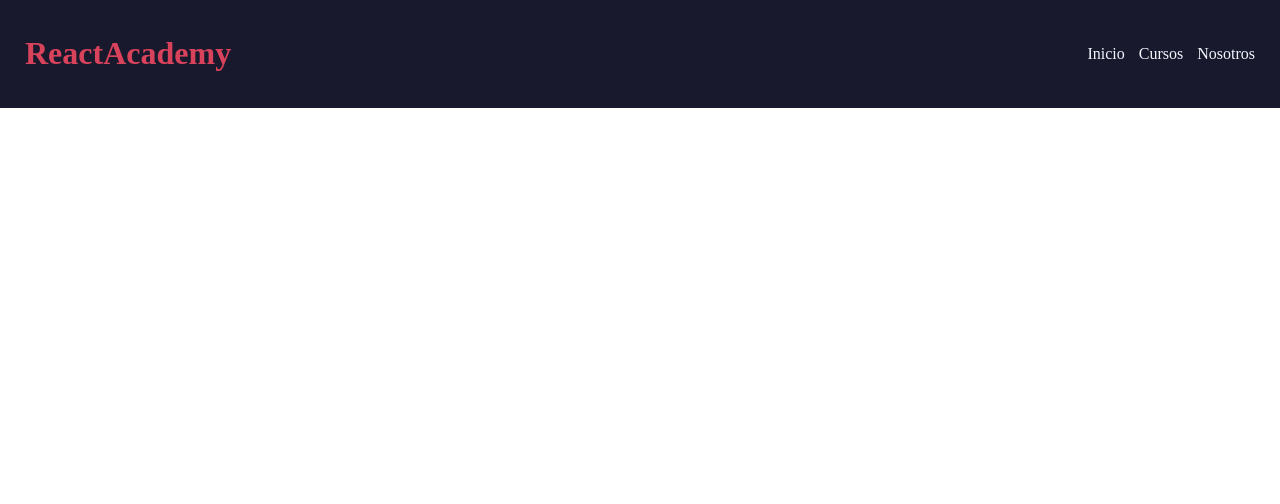
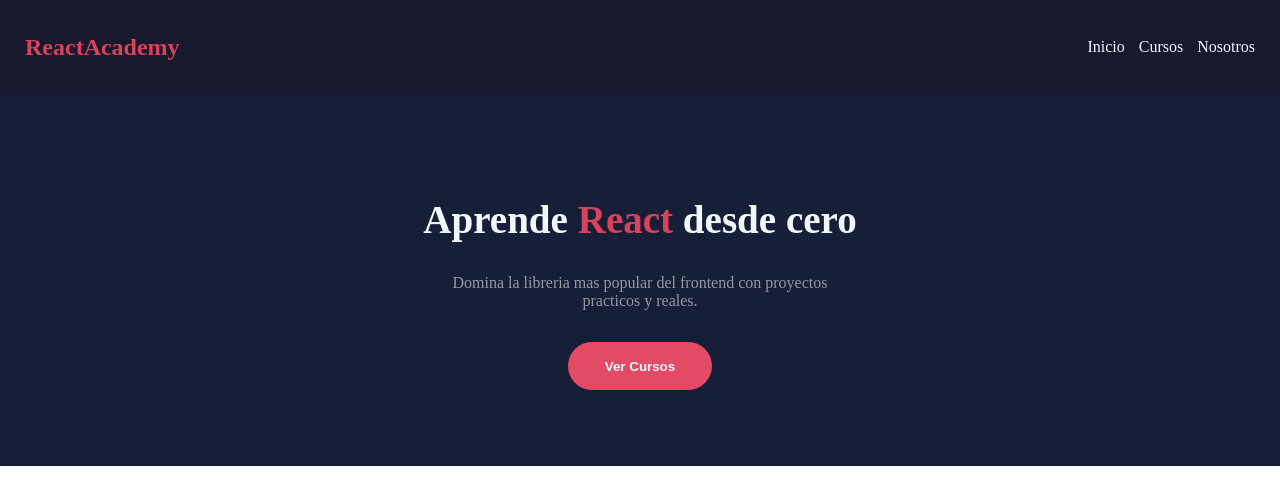
Before and after one commit to alfredoTous/React-Fundamentos, a React (Vite) app: page / in a window 1280 px wide. Shown: the top 504 px of the page. Built offline with nearby package versions, Linux system fonts and the light colour scheme.

Commit message:
feat: implement basic banner

```diff
--- a/src/App.jsx
+++ b/src/App.jsx
@@ -1,10 +1,14 @@
 import Header from "./components/Header";
+import Banner from "./components/Banner";
 import './App.css'
 
 function App()
 {
     return (
-        <Header/>
+        <>
+            <Header/>
+            <Banner/>
+        </>
     )
 }
 
--- /dev/null
+++ b/src/components/Banner.css
@@ -0,0 +1,28 @@
+.banner
+{
+    display: flex;
+    flex-direction: column;
+    align-items: center;
+    background-color: #171e38;
+    color: aliceblue;
+    padding: 4.76rem 0rem;
+    gap: 1rem;
+}
+
+.banner__title
+{
+    font-size: 2.441rem;
+    margin-bottom: 0rem;
+}
+
+.banner--highlight-text
+{
+    color: #d9425b;
+}
+
+.banner__paragraph
+{
+    color: #9699a1;
+    width: 25rem;
+    text-align: center;
+}
--- /dev/null
+++ b/src/components/Banner.jsx
@@ -0,0 +1,17 @@
+import BotonCursos from "./BotonCursos";
+import './Banner.css'
+
+function Banner()
+{
+    return (
+        <div className="banner">
+            <h1 className="banner__title">
+                Aprende <span className="banner--highlight-text">React</span> desde cero
+            </h1>
+            <p  className="banner__paragraph">Domina la libreria mas popular del frontend con proyectos practicos y reales.</p>
+            <BotonCursos />
+        </div>
+    )
+}
+
+export default Banner;
--- /dev/null
+++ b/src/components/BotonCursos.jsx
@@ -0,0 +1,10 @@
+import './botonCursos.css'
+
+function BotonCursos()
+{
+    return (
+        <button className="botonCursos">Ver Cursos</button>
+    )
+}
+
+export default BotonCursos;
--- a/src/components/Header.jsx
+++ b/src/components/Header.jsx
@@ -4,7 +4,7 @@ function Header()
 {
     return (
         <div className="header">
-            <a href="#"><h1 className="header__title">ReactAcademy</h1></a>
+            <a href="#"><h2 className="header__title">ReactAcademy</h2></a>
             <nav className="header__nav">
             <a href="#Inicio">Inicio</a>
             <a href="#Cursos">Cursos</a>
--- /dev/null
+++ b/src/components/botonCursos.css
@@ -0,0 +1,11 @@
+
+.botonCursos
+{
+    font-weight: bold;
+    color: aliceblue;
+    background-color: #e34b64;
+    border-radius: 2rem;
+    width: 9rem;
+    height: 3rem;
+    border: none;
+}
```
